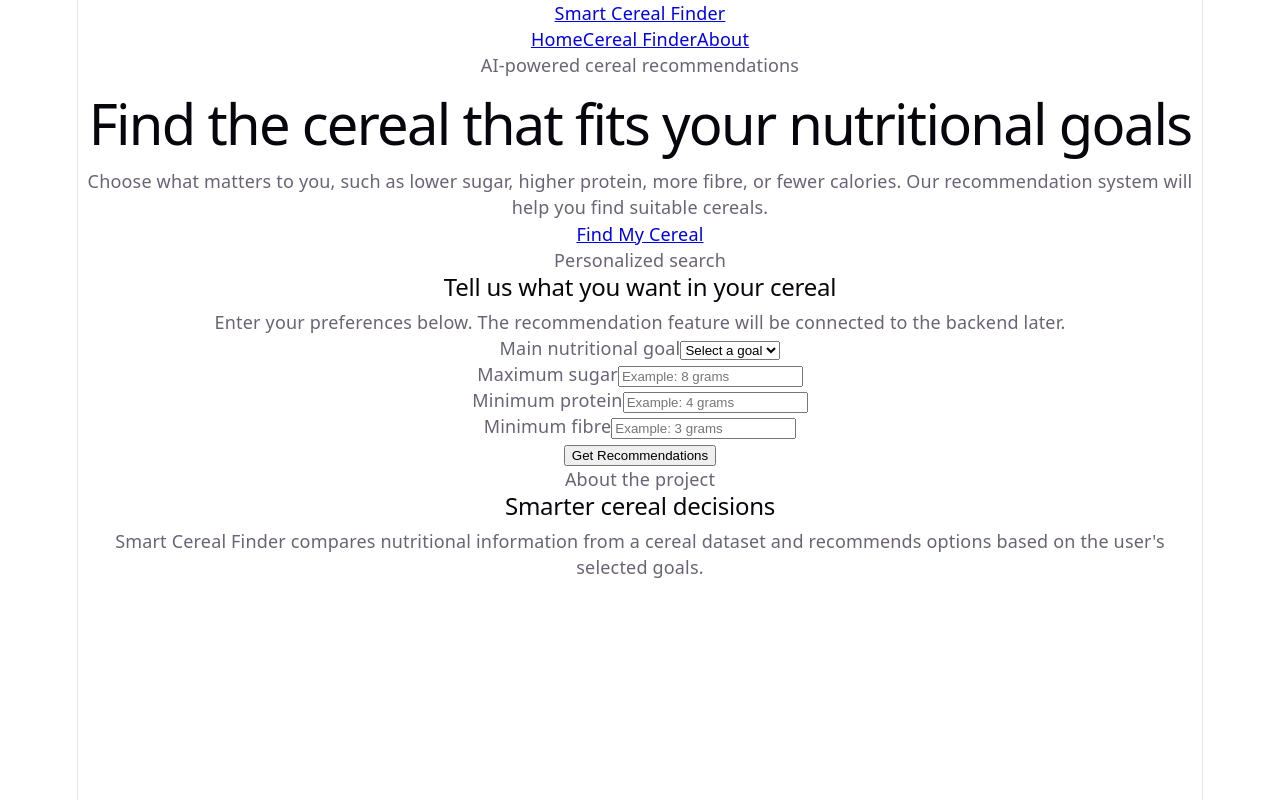
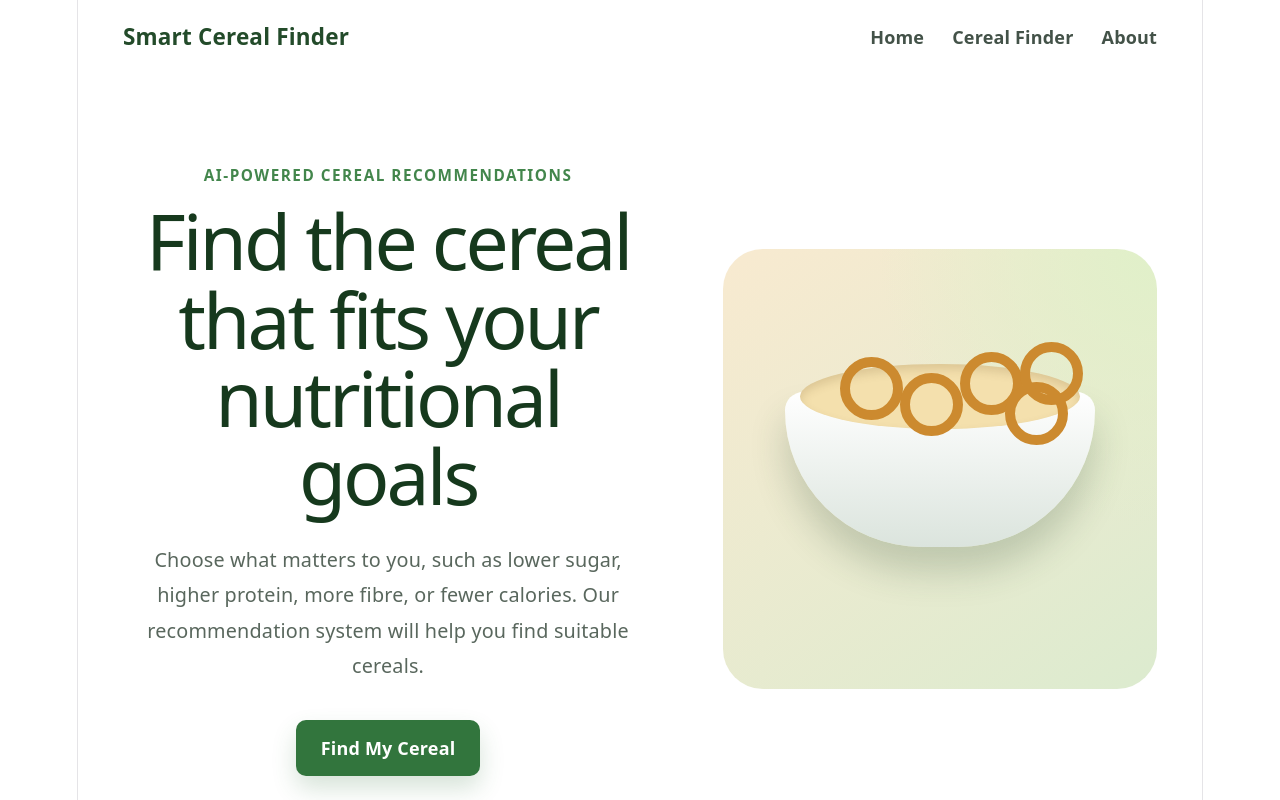
Before and after one commit to Meph1l/Cereal-Nutritional-Recommender, a React app in the folder frontend/: page / in a window 1280 px wide. Shown: the top 800 px of the page. Built offline with nearby package versions, Linux system fonts and the light colour scheme; the HTML template or start-up script is replaced by a standard one.

Commit message:
Update App.css

```diff
--- a/frontend/src/App.css
+++ b/frontend/src/App.css
@@ -1,184 +1,311 @@
-.counter {
-  font-size: 16px;
-  padding: 5px 10px;
-  border-radius: 5px;
-  color: var(--accent);
-  background: var(--accent-bg);
-  border: 2px solid transparent;
-  transition: border-color 0.3s;
-  margin-bottom: 24px;
+/* Main application layout */
+.app {
+  min-height: 100vh;
+}
 
-  &:hover {
-    border-color: var(--accent-border);
+/* Navigation */
+.navbar {
+  width: min(1180px, 92%);
+  margin: 0 auto;
+  padding: 24px 0;
+  display: flex;
+  align-items: center;
+  justify-content: space-between;
+}
+
+.logo {
+  color: #234b2a;
+  font-size: 1.25rem;
+  font-weight: 800;
+  text-decoration: none;
+}
+
+.nav-links {
+  display: flex;
+  gap: 28px;
+}
+
+.nav-links a {
+  color: #435248;
+  font-weight: 600;
+  text-decoration: none;
+}
+
+.nav-links a:hover {
+  color: #2f6d3a;
+}
+
+/* Homepage hero section */
+.hero-section {
+  width: min(1180px, 92%);
+  min-height: 650px;
+  margin: 0 auto;
+  display: grid;
+  grid-template-columns: 1.1fr 0.9fr;
+  align-items: center;
+  gap: 70px;
+  padding: 70px 0 100px;
+}
+
+.hero-content {
+  max-width: 680px;
+}
+
+.hero-label,
+.section-label {
+  margin: 0 0 14px;
+  color: #43864c;
+  font-size: 0.85rem;
+  font-weight: 800;
+  letter-spacing: 1.5px;
+  text-transform: uppercase;
+}
+
+.hero-content h1 {
+  margin: 0;
+  color: #16391d;
+  font-size: clamp(3rem, 6vw, 5.4rem);
+  line-height: 1.02;
+  letter-spacing: -3px;
+}
+
+.hero-description {
+  max-width: 630px;
+  margin: 26px 0 36px;
+  color: #59675d;
+  font-size: 1.1rem;
+  line-height: 1.8;
+}
+
+.primary-button {
+  display: inline-block;
+  padding: 15px 25px;
+  border-radius: 10px;
+  background-color: #32753d;
+  color: white;
+  font-weight: 800;
+  text-decoration: none;
+  box-shadow: 0 12px 25px rgba(50, 117, 61, 0.2);
+}
+
+.primary-button:hover {
+  background-color: #255c2f;
+}
+
+/* Decorative cereal illustration */
+.hero-visual {
+  min-height: 440px;
+  display: grid;
+  place-items: center;
+  border-radius: 40px;
+  background:
+    radial-gradient(circle at top right, #e0f0c9, transparent 45%),
+    linear-gradient(145deg, #f8ead0, #dcebcf);
+}
+
+.cereal-bowl {
+  position: relative;
+  width: 310px;
+  height: 155px;
+  border-radius: 20px 20px 150px 150px;
+  background: linear-gradient(180deg, #ffffff, #dbe4dd);
+  box-shadow: 0 25px 35px rgba(48, 77, 53, 0.22);
+}
+
+.cereal-bowl::before {
+  content: '';
+  position: absolute;
+  top: -28px;
+  left: 15px;
+  width: 280px;
+  height: 65px;
+  border-radius: 50%;
+  background-color: #f4e0ad;
+  box-shadow: inset 0 5px 10px rgba(99, 73, 28, 0.17);
+}
+
+.cereal-piece {
+  position: absolute;
+  z-index: 1;
+  width: 43px;
+  height: 43px;
+  border: 10px solid #cc8a2f;
+  border-radius: 50%;
+  background: transparent;
+}
+
+.piece-one {
+  top: -35px;
+  left: 55px;
+}
+
+.piece-two {
+  top: -19px;
+  left: 115px;
+}
+
+.piece-three {
+  top: -40px;
+  left: 175px;
+}
+
+.piece-four {
+  top: -10px;
+  left: 220px;
+}
+
+.piece-five {
+  top: -50px;
+  left: 235px;
+}
+
+/* Preference form section */
+.finder-section {
+  padding: 100px max(4%, calc((100% - 1180px) / 2));
+  background-color: #eef5e9;
+}
+
+.section-heading {
+  max-width: 700px;
+  margin-bottom: 42px;
+}
+
+.section-heading h2,
+.about-section h2 {
+  margin: 0 0 16px;
+  color: #183c20;
+  font-size: clamp(2rem, 4vw, 3.2rem);
+}
+
+.section-heading > p:last-child {
+  color: #607065;
+  line-height: 1.7;
+}
+
+.preference-form {
+  padding: 34px;
+  display: grid;
+  grid-template-columns: repeat(2, 1fr);
+  gap: 24px;
+  border: 1px solid #d9e4d4;
+  border-radius: 22px;
+  background-color: white;
+  box-shadow: 0 18px 45px rgba(56, 83, 58, 0.1);
+}
+
+.form-group {
+  display: grid;
+  gap: 9px;
+}
+
+.form-group label {
+  color: #2c4531;
+  font-weight: 700;
+}
+
+.form-group input,
+.form-group select {
+  width: 100%;
+  padding: 14px;
+  border: 1px solid #cbd8c7;
+  border-radius: 9px;
+  outline: none;
+  background-color: #fbfcfa;
+  color: #253429;
+}
+
+.form-group input:focus,
+.form-group select:focus {
+  border-color: #43864c;
+  box-shadow: 0 0 0 3px rgba(67, 134, 76, 0.12);
+}
+
+.submit-button {
+  grid-column: 1 / -1;
+  padding: 15px 22px;
+  border: none;
+  border-radius: 9px;
+  background-color: #32753d;
+  color: white;
+  font-weight: 800;
+  cursor: pointer;
+}
+
+.submit-button:hover {
+  background-color: #255c2f;
+}
+
+/* About section */
+.about-section {
+  width: min(1180px, 92%);
+  margin: 0 auto;
+  padding: 100px 0;
+  display: grid;
+  grid-template-columns: 1fr 1fr;
+  gap: 70px;
+  align-items: center;
+}
+
+.about-section > p {
+  color: #5b695e;
+  font-size: 1.05rem;
+  line-height: 1.8;
+}
+
+/* Mobile layout */
+@media (max-width: 800px) {
+  .navbar {
+    align-items: flex-start;
+    gap: 22px;
   }
-  &:focus-visible {
-    outline: 2px solid var(--accent);
-    outline-offset: 2px;
+
+  .nav-links {
+    gap: 14px;
+    flex-wrap: wrap;
+    justify-content: flex-end;
+  }
+
+  .hero-section,
+  .about-section {
+    grid-template-columns: 1fr;
+  }
+
+  .hero-section {
+    padding-top: 40px;
+  }
+
+  .hero-content h1 {
+    letter-spacing: -1.5px;
+  }
+
+  .hero-visual {
+    min-height: 360px;
+  }
+
+  .preference-form {
+    grid-template-columns: 1fr;
+    padding: 24px;
+  }
+
+  .submit-button {
+    grid-column: auto;
   }
 }
 
-.hero {
-  position: relative;
-
-  .base,
-  .framework,
-  .vite {
-    inset-inline: 0;
-    margin: 0 auto;
+@media (max-width: 520px) {
+  .navbar {
+    flex-direction: column;
   }
 
-  .base {
-    width: 170px;
-    position: relative;
-    z-index: 0;
+  .nav-links {
+    justify-content: flex-start;
   }
 
-  .framework,
-  .vite {
-    position: absolute;
+  .hero-visual {
+    min-height: 290px;
   }
 
-  .framework {
-    z-index: 1;
-    top: 34px;
-    height: 28px;
-    transform: perspective(2000px) rotateZ(300deg) rotateX(44deg) rotateY(39deg)
-      scale(1.4);
-  }
-
-  .vite {
-    z-index: 0;
-    top: 107px;
-    height: 26px;
-    width: auto;
-    transform: perspective(2000px) rotateZ(300deg) rotateX(40deg) rotateY(39deg)
-      scale(0.8);
+  .cereal-bowl {
+    transform: scale(0.78);
   }
 }
-
-#center {
-  display: flex;
-  flex-direction: column;
-  gap: 25px;
-  place-content: center;
-  place-items: center;
-  flex-grow: 1;
-
-  @media (max-width: 1024px) {
-    padding: 32px 20px 24px;
-    gap: 18px;
-  }
-}
-
-#next-steps {
-  display: flex;
-  border-top: 1px solid var(--border);
-  text-align: left;
-
-  & > div {
-    flex: 1 1 0;
-    padding: 32px;
-    @media (max-width: 1024px) {
-      padding: 24px 20px;
-    }
-  }
-
-  .icon {
-    margin-bottom: 16px;
-    width: 22px;
-    height: 22px;
-  }
-
-  @media (max-width: 1024px) {
-    flex-direction: column;
-    text-align: center;
-  }
-}
-
-#docs {
-  border-right: 1px solid var(--border);
-
-  @media (max-width: 1024px) {
-    border-right: none;
-    border-bottom: 1px solid var(--border);
-  }
-}
-
-#next-steps ul {
-  list-style: none;
-  padding: 0;
-  display: flex;
-  gap: 8px;
-  margin: 32px 0 0;
-
-  .logo {
-    height: 18px;
-  }
-
-  a {
-    color: var(--text-h);
-    font-size: 16px;
-    border-radius: 6px;
-    background: var(--social-bg);
-    display: flex;
-    padding: 6px 12px;
-    align-items: center;
-    gap: 8px;
-    text-decoration: none;
-    transition: box-shadow 0.3s;
-
-    &:hover {
-      box-shadow: var(--shadow);
-    }
-    .button-icon {
-      height: 18px;
-      width: 18px;
-    }
-  }
-
-  @media (max-width: 1024px) {
-    margin-top: 20px;
-    flex-wrap: wrap;
-    justify-content: center;
-
-    li {
-      flex: 1 1 calc(50% - 8px);
-    }
-
-    a {
-      width: 100%;
-      justify-content: center;
-      box-sizing: border-box;
-    }
-  }
-}
-
-#spacer {
-  height: 88px;
-  border-top: 1px solid var(--border);
-  @media (max-width: 1024px) {
-    height: 48px;
-  }
-}
-
-.ticks {
-  position: relative;
-  width: 100%;
-
-  &::before,
-  &::after {
-    content: '';
-    position: absolute;
-    top: -4.5px;
-    border: 5px solid transparent;
-  }
-
-  &::before {
-    left: 0;
-    border-left-color: var(--border);
-  }
-  &::after {
-    right: 0;
-    border-right-color: var(--border);
-  }
-}
```
